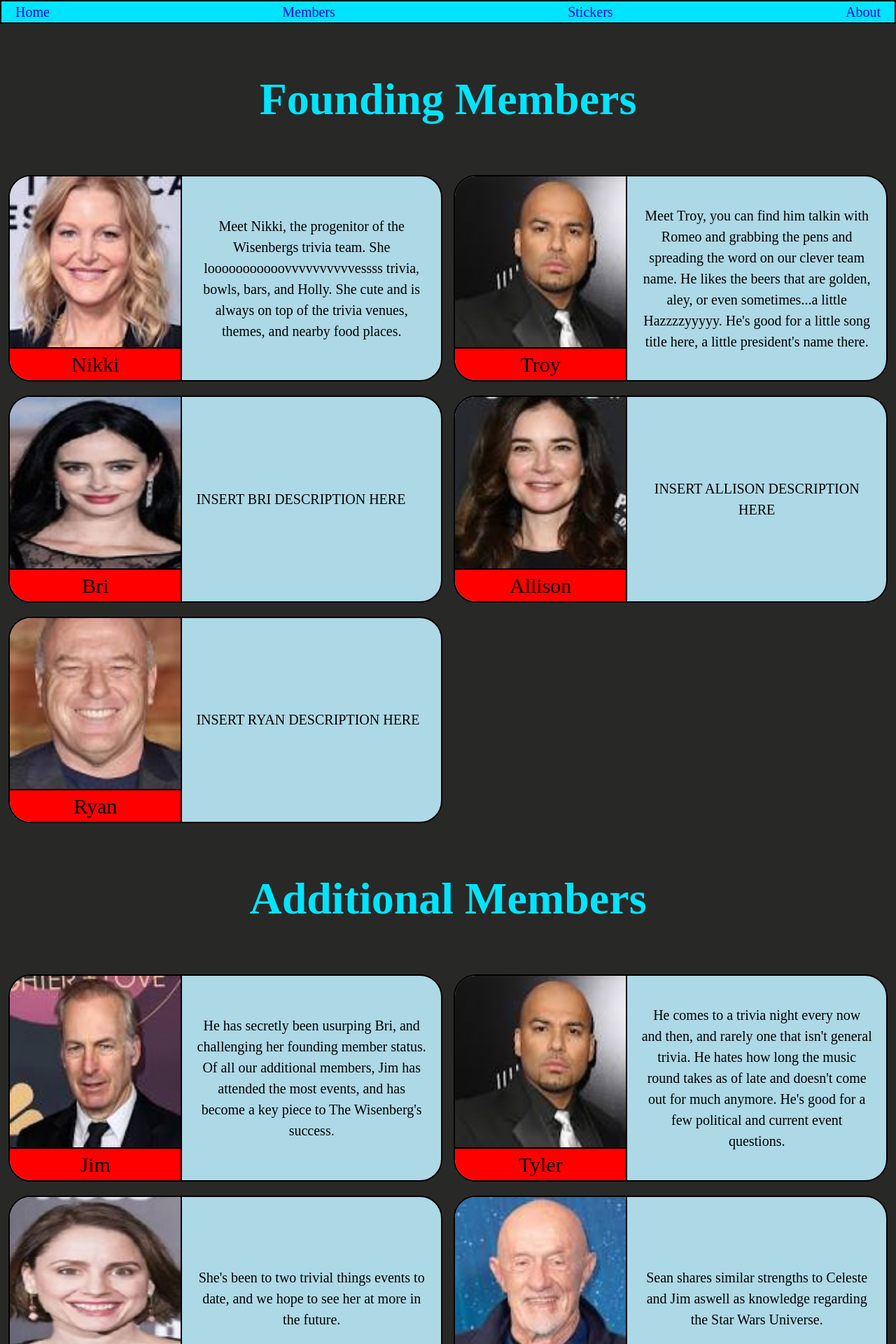
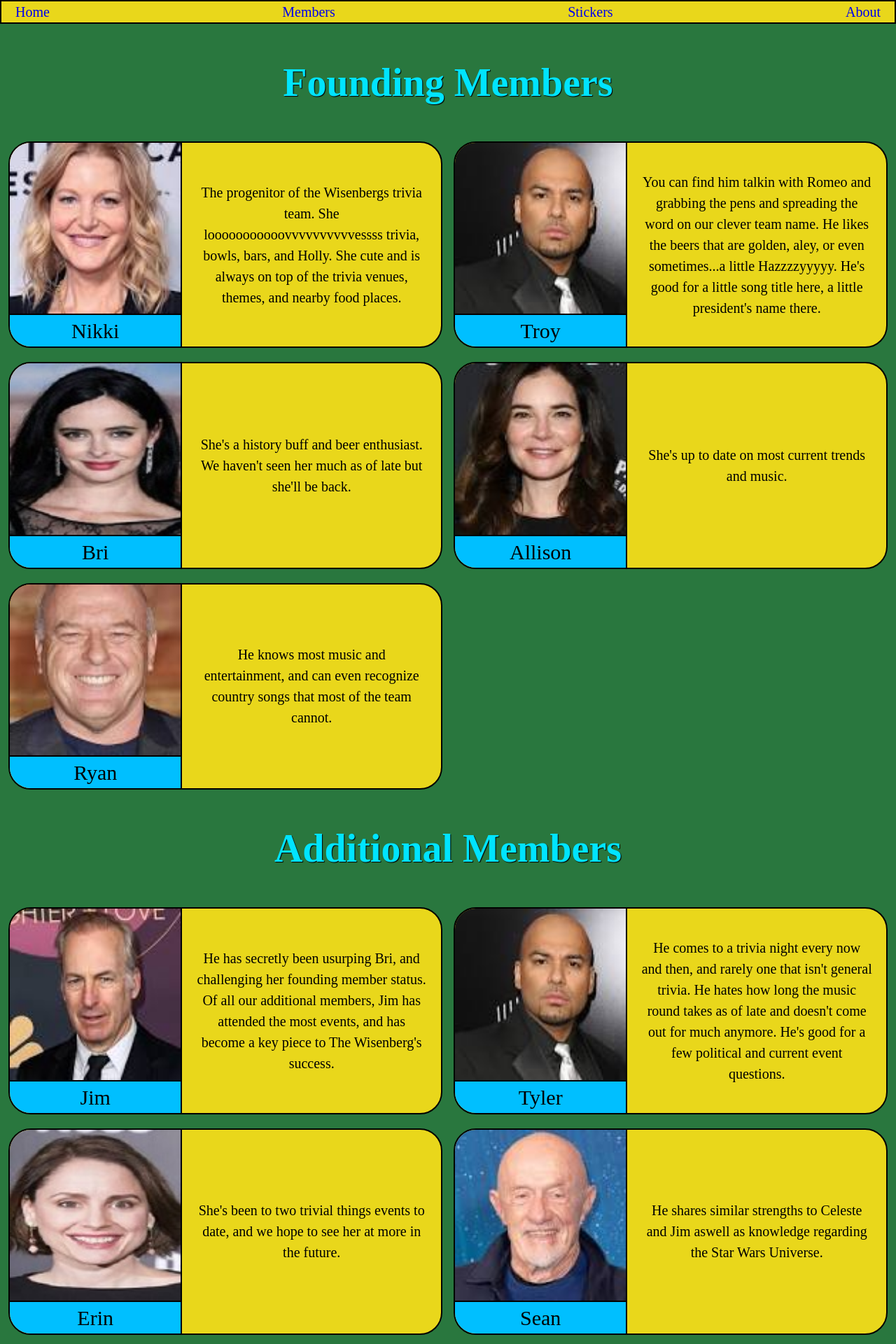
Before and after one commit to tdziewa08/The-Wisenbergs-react, a React (Vite) app: page /members in a window 1280 px wide. Shown: the top 1920 px of the page at 70% size. Built offline with nearby package versions, Linux system fonts and the light colour scheme.

Commit message:
new color scheme
new color scheme

new descriptions

```diff
--- a/src/components/Stickers.jsx
+++ b/src/components/Stickers.jsx
@@ -24,13 +24,13 @@ const allStickers = stickers.map(sticker => {
 })
 
     return (
-        <>
+        <div className="sticker-page">
             <h1>Stickers</h1>
 		    <p>Here is our collection of Trivia Stickers. Highlight each one to learn more about it.</p>
             <div className="sticker-grid">
                 {allStickers}
             </div>
-        </>
+        </div>
     )
 }
 
--- a/src/index.css
+++ b/src/index.css
@@ -19,7 +19,7 @@ Welcome to My Stylesheet for The Wisenbergs.html webpage
 
 body {
 	margin: 0;
-	background-color: rgb(40, 40, 39);
+	background-color: #29773E;
 }
 
 
@@ -29,7 +29,7 @@ body {
 	justify-content: space-between;
 	font-family: "Roboto Serif";
 	font-size: 20px;
-	background-color: #00e4ff;
+	background-color: #E9D71B;
 	border: 2px solid black;
 }
 
@@ -54,11 +54,12 @@ Typography
 
 h1 {
 	font-family: "Roboto Serif";
-	font-size: 4rem;
+	font-size: 3.5rem;
 	text-align: center;
-	margin-top: 60px;
-	margin-bottom: 60px;
+	margin-block: .75em;
 	color: #00e4ff;
+	text-shadow: 1px 1px 1px black;
+	/* color: #00e4ff; */
 }
 
 h2 {
@@ -114,18 +115,24 @@ Home Page
 	flex-direction: column;
 	align-items: center;
 	justify-content: center;
-	background-color: grey;
+	background-color: #29773E;
 }
 
 .home-container > h1 {
-	font-size: 3.5rem;
 	margin-block: .75em;
+	color: #00e4ff;
+	text-shadow: 1 1 0;
+}
+
+.home-container > p {
+	color: #E9D71B;
+	text-shadow: 1px 1px 1px black;
 }
 
 .team-img-container {
 	height: 462px;
 	width: 659px;
-	border: 1px solid red;
+	border: 2px solid #E9D71B;
 }
 
 .team-img-container > img {
@@ -155,7 +162,7 @@ Members
 	width: 100%;
 	border: 2px solid black;
 	border-radius: 2em;
-	background: lightblue;
+	background: #E9D71B;
 }
 
 .member > .profile {
@@ -172,7 +179,7 @@ Members
 	display: flex;
 	align-items: center;
 	justify-content: center;
-	background-color: red;
+	background-color: #00bfff;
 	width: 100%;
 	border-top: 2px solid black;
 	border-radius: 0 0 0 1em;
@@ -226,6 +233,11 @@ Stickers
 */
 
 
+.sticker-page {
+	background-color: white;
+	padding-top: .25em;
+}
+
 .sticker-grid {
 	display: grid;
 	grid-template-columns: repeat(4, 1fr);
@@ -234,6 +246,7 @@ Stickers
 	background-color: white;
 	gap: 11px;
 	padding: .5em;
+	margin-top: 0;
 }
 
 .sticker-container {
@@ -296,7 +309,7 @@ About Us
 .mission{
 	display: flex;
 	border: 2px solid black;
-	background-color: #f1fab6;
+	background-color: #E9D71B;
 	font-family: "Roboto Flex";
 	padding: 12px;
 }
@@ -305,14 +318,13 @@ About Us
 .stats li {
 	display: flex;
 	flex-direction: column;
+	align-items: flex-start;
+	justify-content: center;
 	border: 2px solid black;
-	background-color: #f1fab6;
+	background-color: #E9D71B;
 	font-family: "Roboto Flex";
 	color: blue;
 	font-size: 16px;
-	padding: 12px;
-	margin: 12px;
-
 }
 
 
--- a/src/index.js
+++ b/src/index.js
@@ -51,27 +51,27 @@ import mysterySticker3 from "./assets/sticker-images/mystery-sticker3.png"
 export const foundingMembersArray = [
     {
         name: "Nikki",
-        desc: "Meet Nikki, the progenitor of the Wisenbergs trivia team. She looooooooooovvvvvvvvvvessss trivia, bowls, bars, and Holly. She cute and is always on top of the trivia venues, themes, and nearby food places.",
+        desc: "The progenitor of the Wisenbergs trivia team. She looooooooooovvvvvvvvvvessss trivia, bowls, bars, and Holly. She cute and is always on top of the trivia venues, themes, and nearby food places.",
         img: nikki
     },
     {
         name: "Troy",
-        desc: "Meet Troy, you can find him talkin with Romeo and grabbing the pens and spreading the word on our clever team name. He likes the beers that are golden, aley, or even sometimes...a little Hazzzzyyyyy. He's good for a little song title here, a little president's name there.",
+        desc: "You can find him talkin with Romeo and grabbing the pens and spreading the word on our clever team name. He likes the beers that are golden, aley, or even sometimes...a little Hazzzzyyyyy. He's good for a little song title here, a little president's name there.",
         img: troy
     },
     {
         name: "Bri",
-        desc: "INSERT BRI DESCRIPTION HERE",
+        desc: "She's a history buff and beer enthusiast. We haven't seen her much as of late but she'll be back.",
         img: bri
     },
     {
         name: "Allison",
-        desc: "INSERT ALLISON DESCRIPTION HERE",
+        desc: "She's up to date on most current trends and music.",
         img: allison
     },
     {
         name: "Ryan",
-        desc: "INSERT RYAN DESCRIPTION HERE",
+        desc: "He knows most music and entertainment, and can even recognize country songs that most of the team cannot.",
         img: ryan
     }
 ]
@@ -94,12 +94,12 @@ export const additionalMembersArray = [
     },
     {
         name: "Sean",
-        desc: "Sean shares similar strengths to Celeste and Jim aswell as knowledge regarding the Star Wars Universe.",
+        desc: "He shares similar strengths to Celeste and Jim aswell as knowledge regarding the Star Wars Universe.",
         img: sean
     },
     {
         name: "Celeste",
-        desc: "Much like Jim, Celeste is good for answering pop-culture and music questions from the 70s, 80s, and 90s.",
+        desc: "Much like Jim, she is good for answering pop-culture and music questions from the 70s, 80s, and 90s.",
         img: celeste
     },
     {
@@ -107,11 +107,11 @@ export const additionalMembersArray = [
         desc: "Sam has attended 2 trivial things events...................................................",
         img: sam
     },
-    {
-        name: "Thundax",
-        desc: "I am Thundax, I come from HoMM II, remember me. I joined the team back in December of 2024, but they don't invite me out...",
-        img: thundax
-    }
+    // {
+    //     name: "Thundax",
+    //     desc: "I am Thundax, I come from HoMM II, remember me. I joined the team back in December of 2024, but they don't invite me out...",
+    //     img: thundax
+    // }
 ]
 
 export const stickerCollection = [
```
Also changed, not shown: src/main.jsx (+4 -4 lines).
